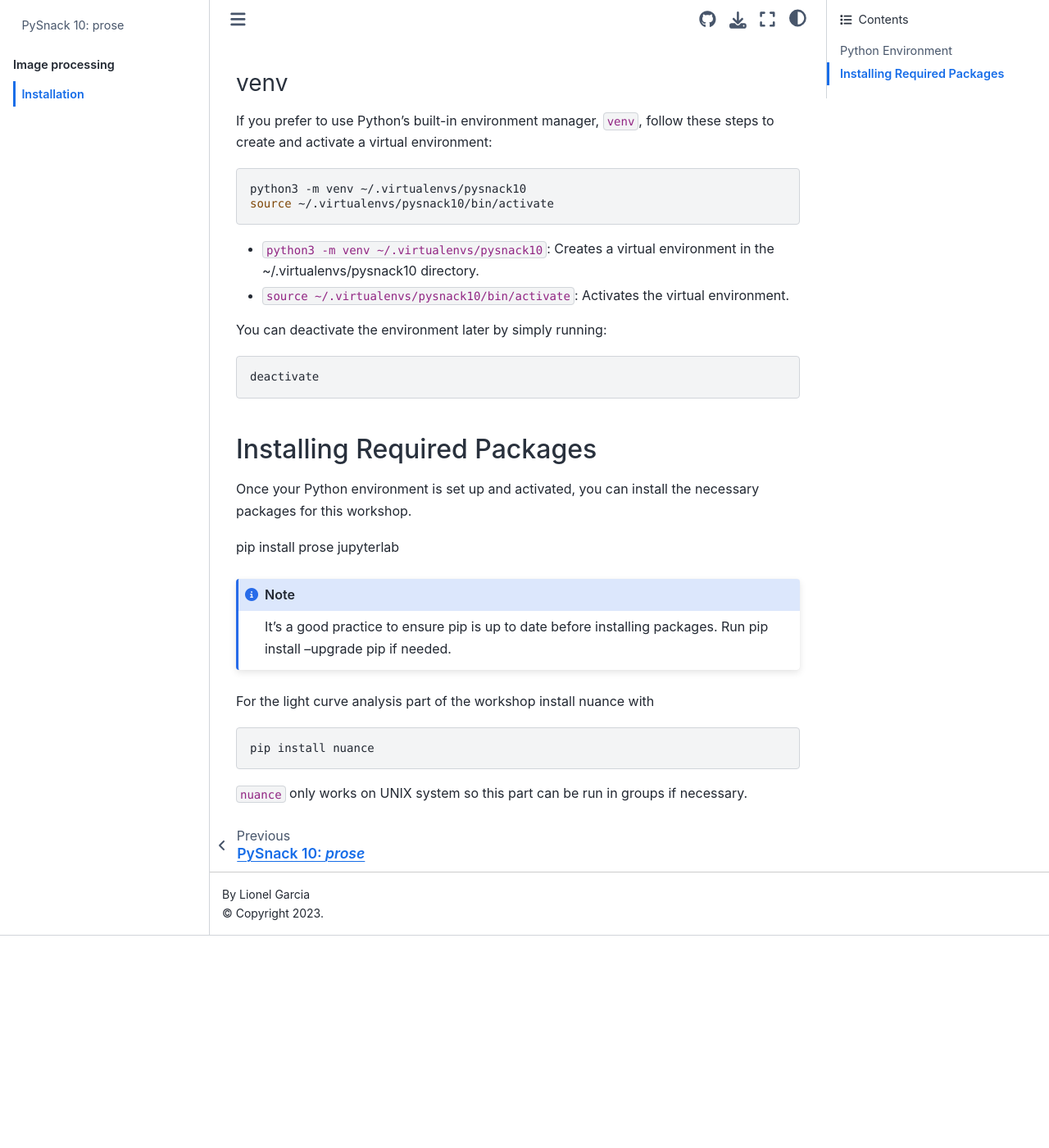
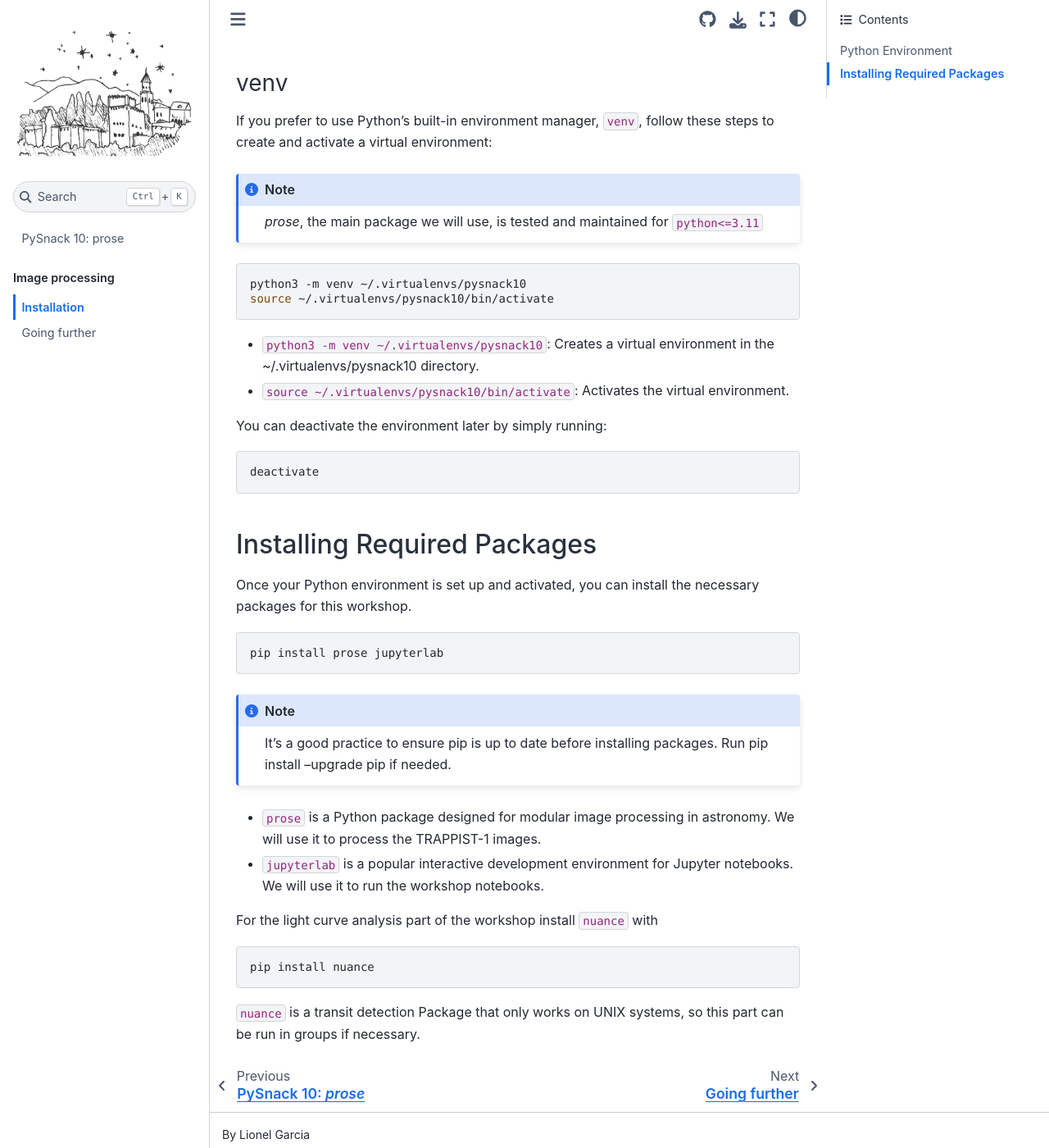
Before and after one commit to lgrcia/pysnack10-prose, a Jupyter Book: the page built from material/installation.md, in a window 1280 px wide and 1400 px high, scrolled down 1062 px. Shown: the whole window at 82% size. Built offline with Jupyter Book 1.0.4 settings and Sphinx 7.4.7 and the Sphinx Book theme 1.1.4, drawn with Linux system fonts in a browser that asks for light colours; pages that are not in the unit, such as notebooks, are missing from menus; before the commit the page ends 2203 px from its top, so only the background shows below that.

````diff
--- a/_toc.yml
+++ b/_toc.yml
@@ -9,6 +9,8 @@
   - file: material/installation
   - file: material/core
   - file: material/reduction
+  - file: material/extra1
+  - file: material/going_further1
 - caption: Light curve analysis
   chapters:
   - file: material/detection
--- /dev/null
+++ b/material/going_further1.md
@@ -0,0 +1 @@
+# Going further
--- a/material/installation.md
+++ b/material/installation.md
@@ -32,6 +32,10 @@
 
 If you prefer to use Python's built-in environment manager, `venv`, follow these steps to create and activate a virtual environment:
 
+```{note}
+*prose*, the main package we will use, is tested and maintained for `python<=3.11`
+```
+
 ```bash
 python3 -m venv ~/.virtualenvs/pysnack10
 source ~/.virtualenvs/pysnack10/bin/activate
@@ -50,17 +54,21 @@
 
 Once your Python environment is set up and activated, you can install the necessary packages for this workshop.
 
+```bash
 pip install prose jupyterlab
-
+```
 
 ```{note}
 It's a good practice to ensure pip is up to date before installing packages. Run pip install --upgrade pip if needed.
 ```
 
-For the light curve analysis part of the workshop install nuance with
+- `prose` is a Python package designed for modular image processing in astronomy. We will use it to process the TRAPPIST-1 images.
+- `jupyterlab` is a popular interactive development environment for Jupyter notebooks. We will use it to run the workshop notebooks.
+
+For the light curve analysis part of the workshop install `nuance` with
 
 ```bash
 pip install nuance
 ```
 
-`nuance` only works on UNIX system so this part can be run in groups if necessary.
+`nuance` is a transit detection Package that only works on UNIX systems, so this part can be run in groups if necessary.
````
Also changed, not shown: 5 other files.
